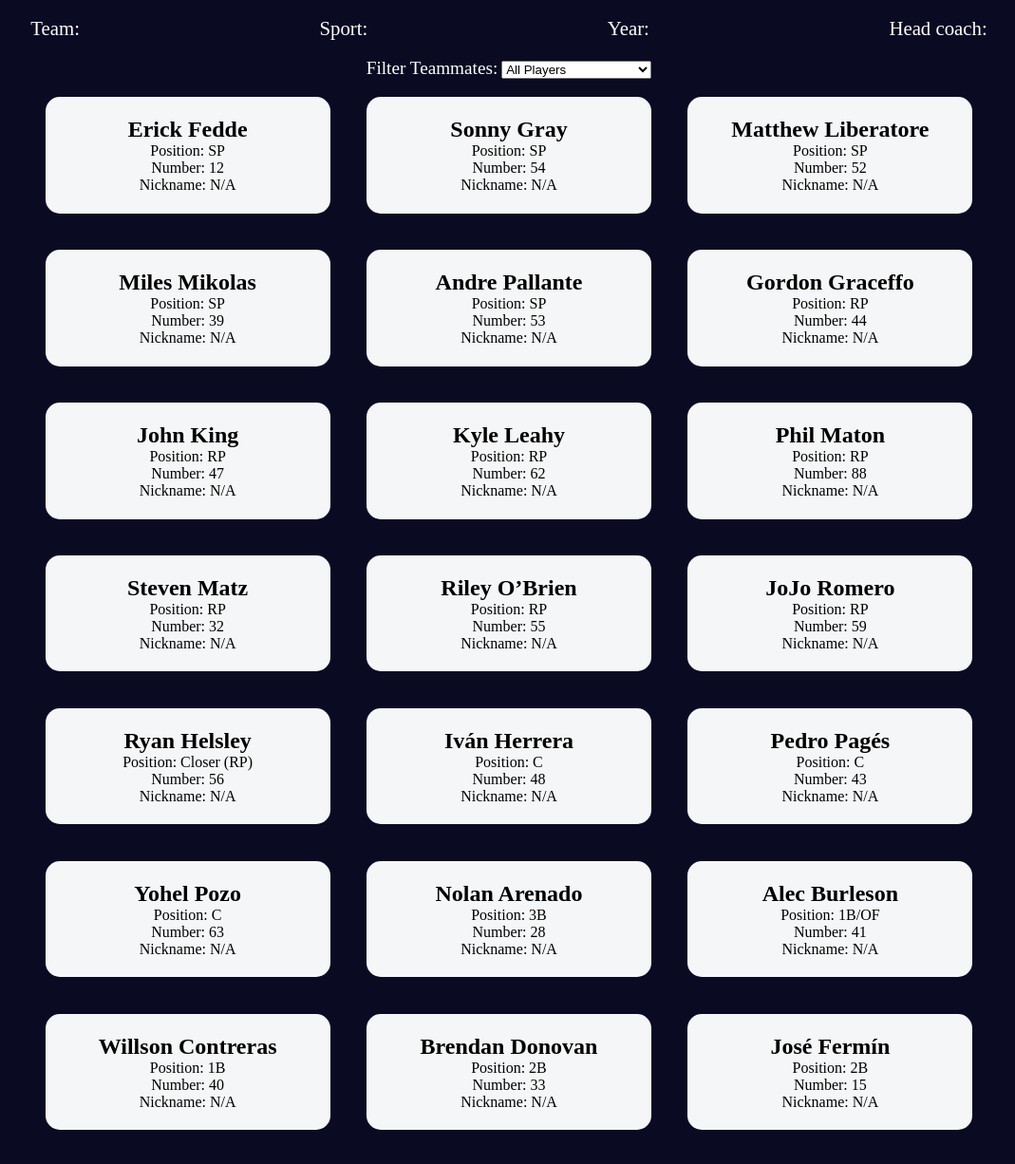
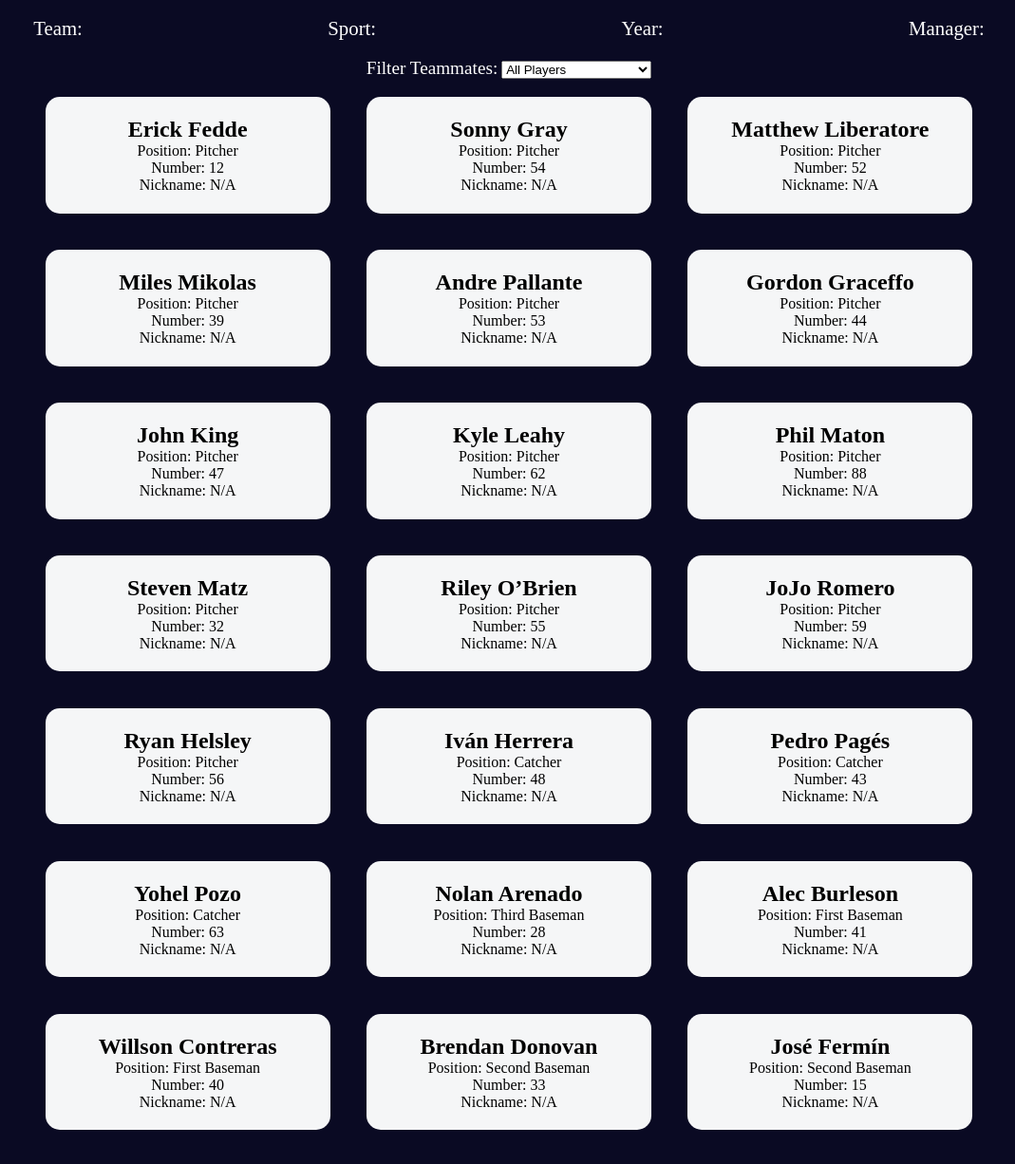
Before and after one commit to timwebdev1/informationCardsPage, a plain HTML site: page index.html in a window 1280 px wide. Shown: the part 71-1297 px from the top of the page at 95% size, without its empty margins (104-1173 px from the left). Drawn offline with Linux system fonts and the light colour scheme.

Commit message:
spelled out abbreviations in data and cleaned up some html

```diff
--- a/index.html
+++ b/index.html
@@ -13,12 +13,17 @@
   <h1 class="title">Team stats</h1>
   <main>
     <div class="team-stats">
-      <p>Team: <span id="" team></span></p>
-      <p>Sport: <span id="" sport></span></p>
-      <p>Year: <span id="" year></span></p>
-      <p>Head coach: <span id="" head-coach></span></p>
+      <p>Team: <span id="team"></span></p>
+      <p>Sport: <span id="sport"></span></p>
+      <p>Year: <span id="year"></span></p>
+      <p>Manager: <span id="manager"></span></p>
     </div>
     <label for="players" class="options-label">Filter Teammates:</label>
+
+<!-- 1. Consider whether to utilize abbreviations along with spelled out positions, or both. -->
+<!-- 2. There is a free api that can provide current stats for all Major League Baseball teams to scale up the app-->
+<!-- 3. Review all positions for consistency -->
+
     <select name="players" id="players">
       <option value="all">All Players</option>
       <option value="nickname">Nicknames</option>
@@ -35,182 +40,182 @@
     <div class="cards" id="player-cards">
       <div class="player-card">
         <h2>Erick Fedde</h2>
-        <p>Position: SP</p>
+        <p>Position: Pitcher</p>
         <p>Number: 12</p>
         <p>Nickname: N/A</p>
       </div>
 
       <div class="player-card">
         <h2>Sonny Gray</h2>
-        <p>Position: SP</p>
+        <p>Position: Pitcher</p>
         <p>Number: 54</p>
         <p>Nickname: N/A</p>
       </div>
 
       <div class="player-card">
         <h2>Matthew Liberatore</h2>
-        <p>Position: SP</p>
+        <p>Position: Pitcher</p>
         <p>Number: 52</p>
         <p>Nickname: N/A</p>
       </div>
 
       <div class="player-card">
         <h2>Miles Mikolas</h2>
-        <p>Position: SP</p>
+        <p>Position: Pitcher</p>
         <p>Number: 39</p>
         <p>Nickname: N/A</p>
       </div>
 
       <div class="player-card">
         <h2>Andre Pallante</h2>
-        <p>Position: SP</p>
+        <p>Position: Pitcher</p>
         <p>Number: 53</p>
         <p>Nickname: N/A</p>
       </div>
 
       <div class="player-card">
         <h2>Gordon Graceffo</h2>
-        <p>Position: RP</p>
+        <p>Position: Pitcher</p>
         <p>Number: 44</p>
         <p>Nickname: N/A</p>
       </div>
 
       <div class="player-card">
         <h2>John King</h2>
-        <p>Position: RP</p>
+        <p>Position: Pitcher</p>
         <p>Number: 47</p>
         <p>Nickname: N/A</p>
       </div>
 
       <div class="player-card">
         <h2>Kyle Leahy</h2>
-        <p>Position: RP</p>
+        <p>Position: Pitcher</p>
         <p>Number: 62</p>
         <p>Nickname: N/A</p>
       </div>
 
       <div class="player-card">
         <h2>Phil Maton</h2>
-        <p>Position: RP</p>
+        <p>Position: Pitcher</p>
         <p>Number: 88</p>
         <p>Nickname: N/A</p>
       </div>
 
       <div class="player-card">
         <h2>Steven Matz</h2>
-        <p>Position: RP</p>
+        <p>Position: Pitcher</p>
         <p>Number: 32</p>
         <p>Nickname: N/A</p>
       </div>
 
       <div class="player-card">
         <h2>Riley O’Brien</h2>
-        <p>Position: RP</p>
+        <p>Position: Pitcher</p>
         <p>Number: 55</p>
         <p>Nickname: N/A</p>
       </div>
 
       <div class="player-card">
         <h2>JoJo Romero</h2>
-        <p>Position: RP</p>
+        <p>Position: Pitcher</p>
         <p>Number: 59</p>
         <p>Nickname: N/A</p>
       </div>
 
       <div class="player-card">
         <h2>Ryan Helsley</h2>
-        <p>Position: Closer (RP)</p>
+        <p>Position: Pitcher</p>
         <p>Number: 56</p>
         <p>Nickname: N/A</p>
       </div>
 
       <div class="player-card">
         <h2>Iván Herrera</h2>
-        <p>Position: C</p>
+        <p>Position: Catcher</p>
         <p>Number: 48</p>
         <p>Nickname: N/A</p>
       </div>
 
       <div class="player-card">
         <h2>Pedro Pagés</h2>
-        <p>Position: C</p>
+        <p>Position: Catcher</p>
         <p>Number: 43</p>
         <p>Nickname: N/A</p>
       </div>
 
       <div class="player-card">
         <h2>Yohel Pozo</h2>
-        <p>Position: C</p>
+        <p>Position: Catcher</p>
         <p>Number: 63</p>
         <p>Nickname: N/A</p>
       </div>
 
       <div class="player-card">
         <h2>Nolan Arenado</h2>
-        <p>Position: 3B</p>
+        <p>Position: Third Baseman</p>
         <p>Number: 28</p>
         <p>Nickname: N/A</p>
       </div>
 
       <div class="player-card">
         <h2>Alec Burleson</h2>
-        <p>Position: 1B/OF</p>
+        <p>Position: First Baseman</p>
         <p>Number: 41</p>
         <p>Nickname: N/A</p>
       </div>
 
       <div class="player-card">
         <h2>Willson Contreras</h2>
-        <p>Position: 1B</p>
+        <p>Position: First Baseman</p>
         <p>Number: 40</p>
         <p>Nickname: N/A</p>
       </div>
 
       <div class="player-card">
         <h2>Brendan Donovan</h2>
-        <p>Position: 2B</p>
+        <p>Position: Second Baseman</p>
         <p>Number: 33</p>
         <p>Nickname: N/A</p>
       </div>
 
       <div class="player-card">
         <h2>José Fermín</h2>
-        <p>Position: 2B</p>
+        <p>Position: Second Baseman</p>
         <p>Number: 15</p>
         <p>Nickname: N/A</p>
       </div>
 
       <div class="player-card">
         <h2>Nolan Gorman</h2>
-        <p>Position: 2B</p>
+        <p>Position: Second Baseman</p>
         <p>Number: 16</p>
         <p>Nickname: N/A</p>
       </div>
 
       <div class="player-card">
         <h2>Garrett Hampson</h2>
-        <p>Position: 2B</p>
+        <p>Position: Second Baseman</p>
         <p>Number: 13</p>
         <p>Nickname: N/A</p>
       </div>
 
       <div class="player-card">
         <h2>Thomas Saggese</h2>
-        <p>Position: 2B</p>
+        <p>Position: Second Baseman</p>
         <p>Number: 25</p>
         <p>Nickname: N/A</p>
       </div>
 
       <div class="player-card">
         <h2>Masyn Winn</h2>
-        <p>Position: SS</p>
+        <p>Position: Shortstop</p>
         <p>Number: 0</p>
         <p>Nickname: N/A</p>
       </div>
 
       <div class="player-card">
         <h2>Victor Scott II</h2>
-        <p>Position: CF</p>
+        <p>Position: Center Fielder</p>
         <p>Number: 11</p>
         <p>Nickname: N/A</p>
       </div>
```
